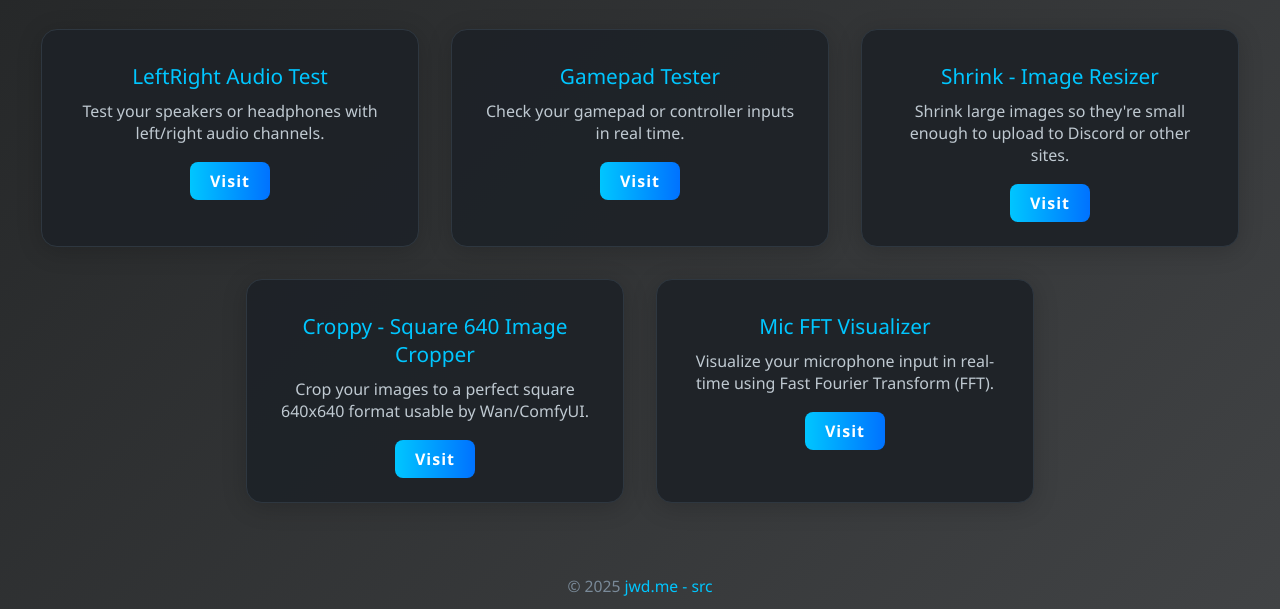
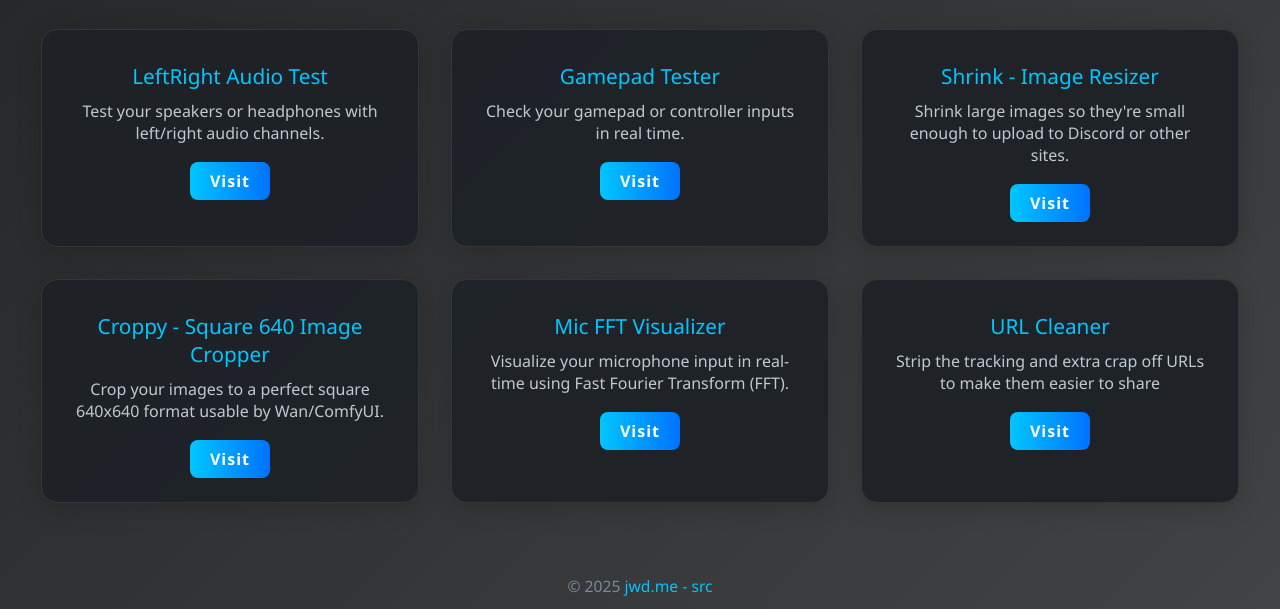
Before and after one commit to jwd83/tools, a plain HTML site: page index.html in a window 1280 px wide. Shown: the part 215-824 px from the top of the page. Drawn offline with Linux system fonts and the light colour scheme.

Commit message:
added the URL cleaner

```diff
--- a/index.html
+++ b/index.html
@@ -153,6 +153,14 @@
             "Visualize your microphone input in real-time using Fast Fourier Transform (FFT).",
           link: "https://jwd83.github.io/mic-fft/",
         },
+        // https://jwd83.github.io/cleaner/
+        {
+          title: "URL Cleaner",
+          description:
+            "Strip the tracking and extra crap off URLs to make them easier to share",
+          link: "https://jwd83.github.io/cleaner/",
+        },
+
       ];
 
       // Generate tool cards dynamically
```
